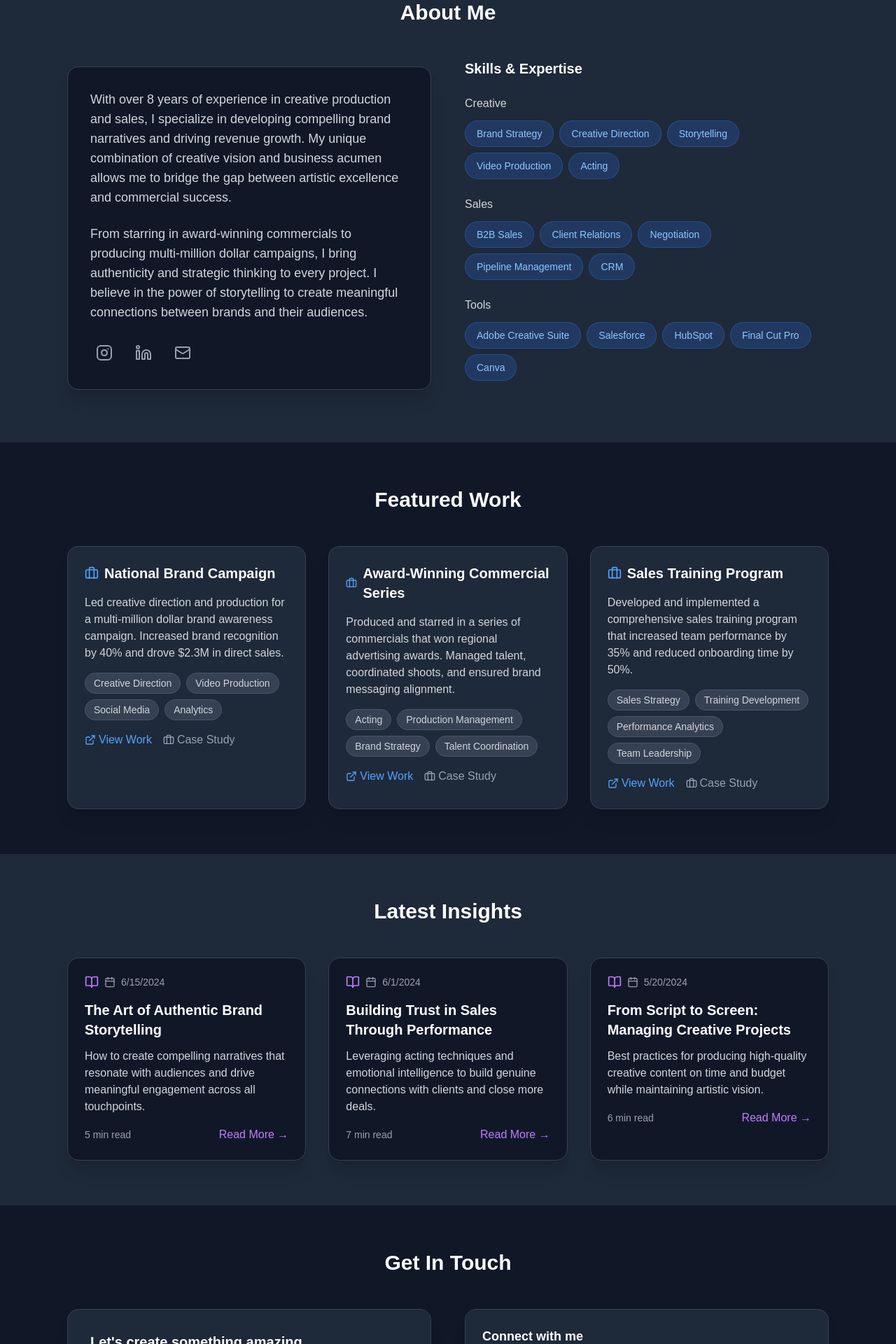
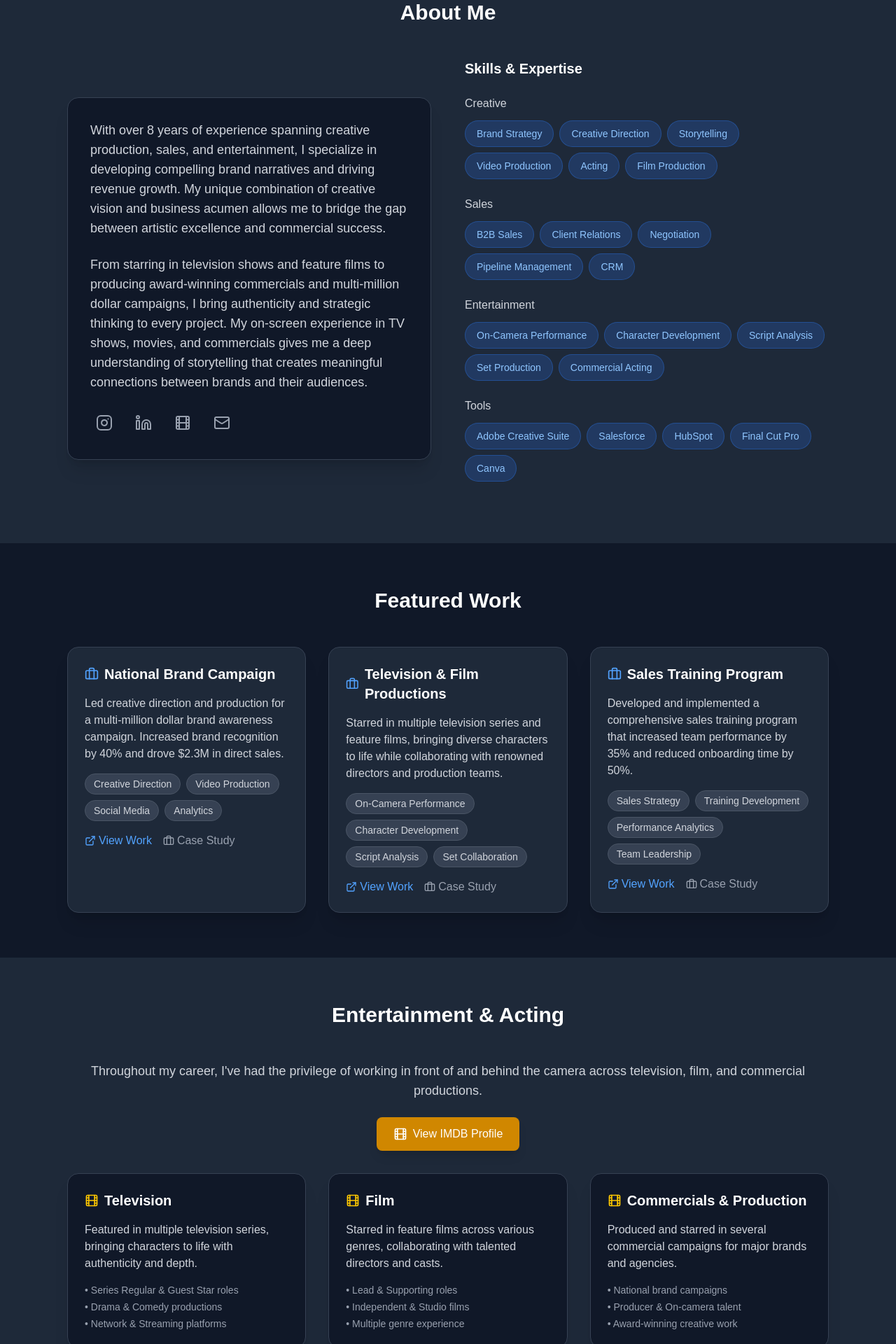
Before and after one commit to joeygiordano13/ng-portfolio, a Next.js app: page / in a window 1280 px wide. Shown: the part 540-2460 px from the top of the page at 70% size. Built offline with nearby package versions, Linux system fonts and the light colour scheme.

Commit message:
Fixing up more links

```diff
--- a/src/app/page.tsx
+++ b/src/app/page.tsx
@@ -2,7 +2,7 @@
 
 import React, { useState } from 'react';
 import Image from 'next/image';
-import { Linkedin, Mail, Phone, MapPin, Download, ExternalLink, Calendar, Briefcase, BookOpen, Instagram } from 'lucide-react';
+import { Linkedin, Mail, Phone, MapPin, Download, ExternalLink, Briefcase, Instagram, Film } from 'lucide-react';
 
 export default function PortfolioSite() {
   const [activeSection, setActiveSection] = useState('home');
@@ -20,46 +20,26 @@ export default function PortfolioSite() {
       title: "National Brand Campaign",
       description: "Led creative direction and production for a multi-million dollar brand awareness campaign. Increased brand recognition by 40% and drove $2.3M in direct sales.",
       tech: ["Creative Direction", "Video Production", "Social Media", "Analytics"],
-      link: "#",
+      link: "#"
     },
     {
-      title: "Award-Winning Commercial Series",
-      description: "Produced and starred in a series of commercials that won regional advertising awards. Managed talent, coordinated shoots, and ensured brand messaging alignment.",
-      tech: ["Acting", "Production Management", "Brand Strategy", "Talent Coordination"],
-      link: "#",
+      title: "Television & Film Productions",
+      description: "Starred in multiple television series and feature films, bringing diverse characters to life while collaborating with renowned directors and production teams.",
+      tech: ["On-Camera Performance", "Character Development", "Script Analysis", "Set Collaboration"],
+      link: "#"
     },
     {
       title: "Sales Training Program",
       description: "Developed and implemented a comprehensive sales training program that increased team performance by 35% and reduced onboarding time by 50%.",
       tech: ["Sales Strategy", "Training Development", "Performance Analytics", "Team Leadership"],
-      link: "#",
-    }
-  ];
-
-  const blogPosts = [
-    {
-      title: "The Art of Authentic Brand Storytelling",
-      date: "2024-06-15",
-      excerpt: "How to create compelling narratives that resonate with audiences and drive meaningful engagement across all touchpoints.",
-      readTime: "5 min read"
-    },
-    {
-      title: "Building Trust in Sales Through Performance",
-      date: "2024-06-01",
-      excerpt: "Leveraging acting techniques and emotional intelligence to build genuine connections with clients and close more deals.",
-      readTime: "7 min read"
-    },
-    {
-      title: "From Script to Screen: Managing Creative Projects",
-      date: "2024-05-20",
-      excerpt: "Best practices for producing high-quality creative content on time and budget while maintaining artistic vision.",
-      readTime: "6 min read"
+      link: "#"
     }
   ];
 
   const skills = [
-    { category: "Creative", items: ["Brand Strategy", "Creative Direction", "Storytelling", "Video Production", "Acting"] },
+    { category: "Creative", items: ["Brand Strategy", "Creative Direction", "Storytelling", "Video Production", "Acting", "Film Production"] },
     { category: "Sales", items: ["B2B Sales", "Client Relations", "Negotiation", "Pipeline Management", "CRM"] },
+    { category: "Entertainment", items: ["On-Camera Performance", "Character Development", "Script Analysis", "Set Production", "Commercial Acting"] },
     { category: "Tools", items: ["Adobe Creative Suite", "Salesforce", "HubSpot", "Final Cut Pro", "Canva"] }
   ];
 
@@ -71,7 +51,7 @@ export default function PortfolioSite() {
           <div className="flex justify-between items-center py-4">
             <div className="font-bold text-xl text-white">Nicholas Giordano</div>
             <div className="hidden md:flex space-x-8">
-              {['home', 'about', 'projects', 'blog', 'contact'].map((section) => (
+              {['home', 'about', 'projects', 'entertainment', 'contact'].map((section) => (
                 <button
                   key={section}
                   onClick={() => scrollToSection(section)}
@@ -95,11 +75,12 @@ export default function PortfolioSite() {
           <div className="flex flex-col lg:flex-row items-center justify-between">
             <div className="lg:w-1/2 mb-8 lg:mb-0">
               <h1 className="text-4xl lg:text-6xl font-bold text-white mb-4">
-                Creative Producer & Sales Leader
+                Sales Leader & Creative Producer
               </h1>
               <p className="text-xl text-gray-300 mb-8">
                 I create compelling campaigns and drive results through strategic storytelling.
-                Passionate about building brands, connecting with audiences, and bringing creative visions to life.
+                From starring in TV shows and films to producing award-winning campaigns, I bring
+                authenticity and creative vision to every project.
               </p>
               <div className="flex flex-wrap gap-4">
                 <button
@@ -108,10 +89,7 @@ export default function PortfolioSite() {
                 >
                   View My Portfolio
                 </button>
-                <a
-                  href="/nicholas-giordano-sales-executive.pdf"
-                  className="border-2 border-blue-500 text-blue-400 px-6 py-3 rounded-lg hover:bg-blue-600 hover:text-white transition-all duration-200 flex items-center gap-2 shadow-lg hover:shadow-xl hover:shadow-blue-500/25 transform hover:-translate-y-0.5"
-                >
+                <a href="/nicholas-giordano-sales-executive.pdf" className="border-2 border-blue-500 text-blue-400 px-6 py-3 rounded-lg hover:bg-blue-600 hover:text-white transition-all duration-200 flex items-center gap-2 shadow-lg hover:shadow-xl hover:shadow-blue-500/25 transform hover:-translate-y-0.5" target="_blank" rel="noopener noreferrer">
                   <Download size={20} />
                   Download Resume
                 </a>
@@ -146,22 +124,26 @@ export default function PortfolioSite() {
           <div className="grid md:grid-cols-2 gap-12 items-center">
             <div className="bg-gray-900 p-8 rounded-2xl shadow-xl border border-gray-700">
               <p className="text-lg text-gray-300 mb-6">
-                With over 8 years of experience in creative production and sales, I specialize in
+                With over 8 years of experience spanning creative production, sales, and entertainment, I specialize in
                 developing compelling brand narratives and driving revenue growth. My unique combination
                 of creative vision and business acumen allows me to bridge the gap between artistic
                 excellence and commercial success.
               </p>
               <p className="text-lg text-gray-300 mb-6">
-                From starring in award-winning commercials to producing multi-million dollar campaigns,
-                I bring authenticity and strategic thinking to every project. I believe in the power
-                of storytelling to create meaningful connections between brands and their audiences.
+                From starring in television shows and feature films to producing award-winning commercials
+                and multi-million dollar campaigns, I bring authenticity and strategic thinking to every project.
+                My on-screen experience in TV shows, movies, and commercials gives me a deep understanding
+                of storytelling that creates meaningful connections between brands and their audiences.
               </p>
               <div className="flex gap-4">
-                <a href="#" className="text-gray-400 hover:text-blue-400 transition-colors p-2 rounded-lg hover:bg-gray-800">
+                <a href="https://www.instagram.com/nicholas.giordano" className="text-gray-400 hover:text-blue-400 transition-colors p-2 rounded-lg hover:bg-gray-800" target="_blank" rel="noopener noreferrer">
                   <Instagram size={24} />
                 </a>
-                <a href="#" className="text-gray-400 hover:text-blue-400 transition-colors p-2 rounded-lg hover:bg-gray-800">
+                <a href="https://www.linkedin.com/in/nicholas-giordano-a7096174/"  target="_blank" rel="noopener noreferrer" className="text-gray-400 hover:text-blue-400 transition-colors p-2 rounded-lg hover:bg-gray-800">
                   <Linkedin size={24} />
+                </a>
+                <a href="https://www.imdb.com/name/nm0320351/?ref_=nv_sr_srsg_0_tt_0_nm_8_in_0_q_nicholas%2520giordano" target="_blank" rel="noopener noreferrer" className="text-gray-400 hover:text-blue-400 transition-colors p-2 rounded-lg hover:bg-gray-800" title="IMDB Profile">
+                  <Film size={24} />
                 </a>
                 <a href="#" className="text-gray-400 hover:text-blue-400 transition-colors p-2 rounded-lg hover:bg-gray-800">
                   <Mail size={24} />
@@ -236,30 +218,66 @@ export default function PortfolioSite() {
         </div>
       </section>
 
-      {/* Blog Section */}
-      <section id="blog" className="py-16 bg-gray-800">
+            {/* Entertainment & Acting Section */}
+      <section id="entertainment" className="py-16 bg-gray-800">
         <div className="max-w-6xl mx-auto px-4 sm:px-6 lg:px-8">
-          <h2 className="text-3xl font-bold text-center text-white mb-12">Latest Insights</h2>
-          <div className="grid md:grid-cols-2 lg:grid-cols-3 gap-8">
-            {blogPosts.map((post, index) => (
-              <article key={index} className="bg-gray-900 rounded-2xl p-6 shadow-xl hover:shadow-2xl hover:shadow-purple-500/20 transition-all duration-300 transform hover:-translate-y-1 border border-gray-700">
-                <div className="flex items-center gap-2 mb-4">
-                  <BookOpen size={20} className="text-purple-400" />
-                  <div className="flex items-center gap-2 text-sm text-gray-400">
-                    <Calendar size={16} />
-                    {new Date(post.date).toLocaleDateString()}
-                  </div>
-                </div>
-                <h3 className="text-xl font-semibold text-white mb-3">{post.title}</h3>
-                <p className="text-gray-300 mb-4">{post.excerpt}</p>
-                <div className="flex justify-between items-center">
-                  <span className="text-sm text-gray-400">{post.readTime}</span>
-                  <a href="#" className="text-purple-400 hover:text-purple-300 font-medium transition-colors">
-                    Read More →
-                  </a>
-                </div>
-              </article>
-            ))}
+          <h2 className="text-3xl font-bold text-center text-white mb-12">Entertainment & Acting</h2>
+          <div className="text-center mb-8">
+            <p className="text-lg text-gray-300 mb-6">
+              Throughout my career, I&apos;ve had the privilege of working in front of and behind the camera
+              across television, film, and commercial productions.
+            </p>
+            <a
+              href="https://www.imdb.com/name/nm0320351/?ref_=nv_sr_srsg_0_tt_0_nm_8_in_0_q_nicholas%2520giordano" target="_blank" rel="noopener noreferrer"
+              className="inline-flex items-center gap-2 bg-yellow-600 hover:bg-yellow-700 text-white px-6 py-3 rounded-lg transition-all duration-200 shadow-lg hover:shadow-xl transform hover:-translate-y-0.5"
+            >
+              <Film size={20} />
+              View IMDB Profile
+            </a>
+          </div>
+          <div className="grid md:grid-cols-3 gap-8">
+            <div className="bg-gray-900 rounded-2xl p-6 shadow-xl border border-gray-700">
+              <div className="flex items-center gap-2 mb-4">
+                <Film size={20} className="text-yellow-400" />
+                <h3 className="text-xl font-semibold text-white">Television</h3>
+              </div>
+              <p className="text-gray-300 mb-4">
+                Featured in multiple television series, bringing characters to life with authenticity and depth.
+              </p>
+              <ul className="text-gray-400 text-sm space-y-1">
+                <li>• Series Regular & Guest Star roles</li>
+                <li>• Drama & Comedy productions</li>
+                <li>• Network & Streaming platforms</li>
+              </ul>
+            </div>
+            <div className="bg-gray-900 rounded-2xl p-6 shadow-xl border border-gray-700">
+              <div className="flex items-center gap-2 mb-4">
+                <Film size={20} className="text-yellow-400" />
+                <h3 className="text-xl font-semibold text-white">Film</h3>
+              </div>
+              <p className="text-gray-300 mb-4">
+                Starred in feature films across various genres, collaborating with talented directors and casts.
+              </p>
+              <ul className="text-gray-400 text-sm space-y-1">
+                <li>• Lead & Supporting roles</li>
+                <li>• Independent & Studio films</li>
+                <li>• Multiple genre experience</li>
+              </ul>
+            </div>
+            <div className="bg-gray-900 rounded-2xl p-6 shadow-xl border border-gray-700">
+              <div className="flex items-center gap-2 mb-4">
+                <Film size={20} className="text-yellow-400" />
+                <h3 className="text-xl font-semibold text-white">Commercials & Production</h3>
+              </div>
+              <p className="text-gray-300 mb-4">
+                Produced and starred in several commercial campaigns for major brands and agencies.
+              </p>
+              <ul className="text-gray-400 text-sm space-y-1">
+                <li>• National brand campaigns</li>
+                <li>• Producer & On-camera talent</li>
+                <li>• Award-winning creative work</li>
+              </ul>
+            </div>
           </div>
         </div>
       </section>
@@ -302,20 +320,24 @@ export default function PortfolioSite() {
                 <h4 className="text-lg font-semibold text-white">Connect with me</h4>
                 <div className="grid grid-cols-2 gap-4">
                   <a
-                    href="https://instagram.com"
+                    href="https://instagram.com/nicholas.giordano"
                     className="flex items-center justify-center gap-2 bg-gray-700 hover:bg-gray-600 py-3 px-4 rounded-xl transition-all duration-200 transform hover:-translate-y-0.5 shadow-lg hover:shadow-xl"
                   >
                     <Instagram size={20} className="text-gray-300" />
                     <span className="text-gray-300">Instagram</span>
                   </a>
                   <a
-                    href="https://linkedin.com"
+                    href="https://www.linkedin.com/in/nicholas-giordano-a7096174/" target="_blank" rel="noopener noreferrer"
                     className="flex items-center justify-center gap-2 bg-blue-600 hover:bg-blue-700 py-3 px-4 rounded-xl transition-all duration-200 transform hover:-translate-y-0.5 shadow-lg hover:shadow-xl"
                   >
                     <Linkedin size={20} className="text-white" />
                     <span className="text-white">LinkedIn</span>
                   </a>
                 </div>
+                <a href="https://www.imdb.com/name/nm0320351/?ref_=nv_sr_srsg_0_tt_0_nm_8_in_0_q_nicholas%2520giordano" className="flex items-center justify-center gap-2 w-full bg-yellow-600 hover:bg-yellow-700 py-3 px-4 rounded-xl transition-all duration-200 transform hover:-translate-y-0.5 shadow-lg hover:shadow-xl" target="_blank" rel="noopener noreferrer">
+                  <Film size={20} className="text-white" />
+                  <span className="text-white">View IMDB</span>
+                </a>
                 <a
                   href="mailto:nicholas.giordano@email.com"
                   className="flex items-center justify-center gap-2 w-full bg-green-600 hover:bg-green-700 py-3 px-4 rounded-xl transition-all duration-200 transform hover:-translate-y-0.5 shadow-lg hover:shadow-xl"
@@ -342,11 +364,14 @@ export default function PortfolioSite() {
               <p className="text-gray-400">&copy; 2025 Nicholas Giordano. All rights reserved.</p>
             </div>
             <div className="flex gap-6">
-              <a href="#" className="hover:text-blue-400 transition-colors p-2 rounded-lg hover:bg-gray-800">
+              <a href="https://www.instagram.com/nicholas.giordano" className="hover:text-blue-400 transition-colors p-2 rounded-lg hover:bg-gray-800" target="_blank" rel="noopener noreferrer">
                 <Instagram size={20} />
               </a>
-              <a href="#" className="hover:text-blue-400 transition-colors p-2 rounded-lg hover:bg-gray-800">
+              <a href="https://www.linkedin.com/in/nicholas-giordano-a7096174/" className="hover:text-blue-400 transition-colors p-2 rounded-lg hover:bg-gray-800" target="_blank" rel="noopener noreferrer">
                 <Linkedin size={20} />
+              </a>
+              <a href="https://www.imdb.com/name/nm0320351/?ref_=nv_sr_srsg_0_tt_0_nm_8_in_0_q_nicholas%2520giordano" className="hover:text-yellow-400 transition-colors p-2 rounded-lg hover:bg-gray-800" title="IMDB Profile" target="_blank" rel="noopener noreferrer">
+                <Film size={20} />
               </a>
               <a href="#" className="hover:text-blue-400 transition-colors p-2 rounded-lg hover:bg-gray-800">
                 <Mail size={20} />
```
